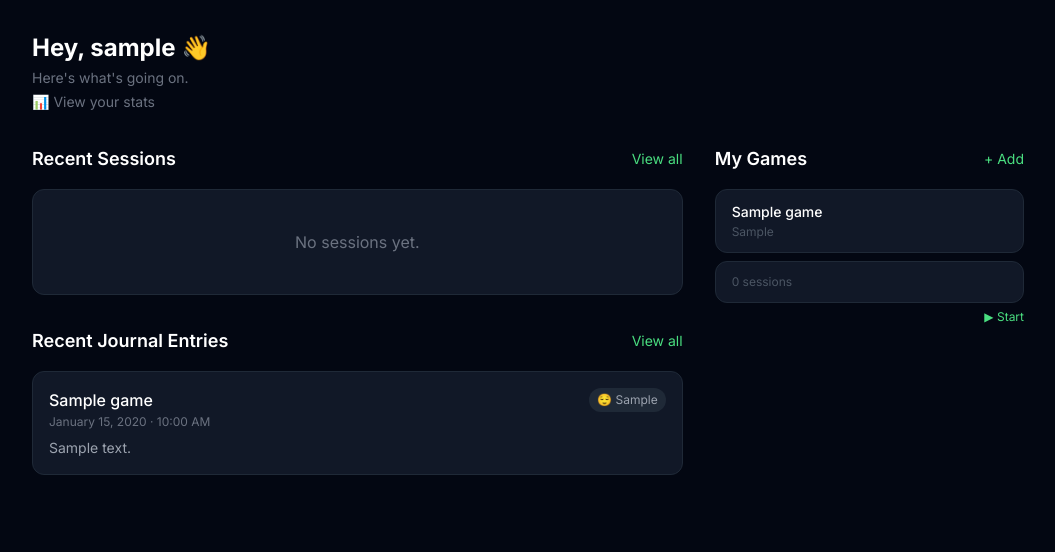
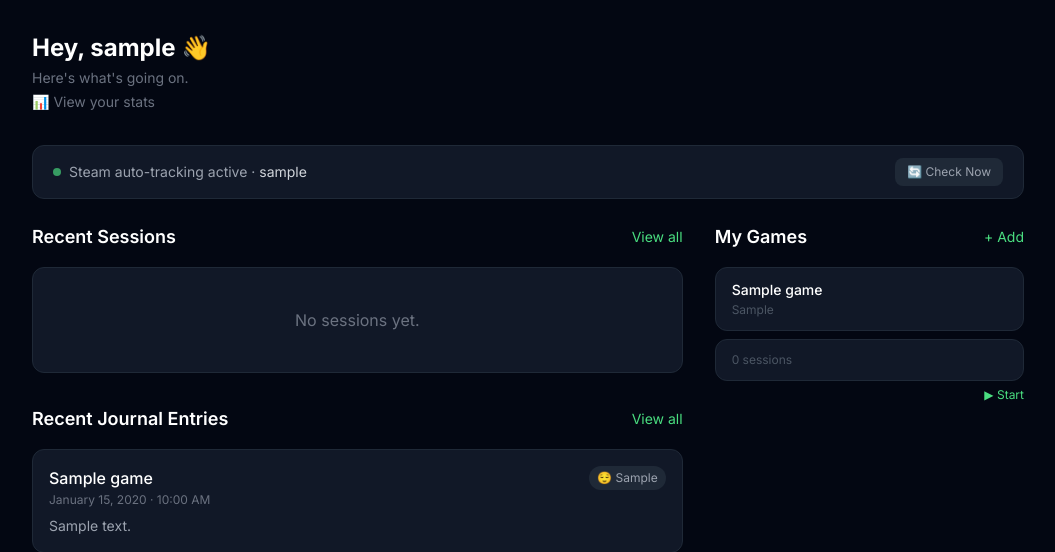
Before and after one commit to Rilcantus/QuickSave, a Django app: page /dashboard/ in a window 1280 px wide. Shown: the part 57-609 px from the top of the page, without its empty margins (112-1167 px from the left). Run offline with Django 5.2, Linux system fonts and the light colour scheme; a user stored in the database is signed in; tables that the repository leaves empty hold one stand-in row (values such as "Sample post"); data that the repository does not hold is empty; some libraries are stand-ins or nearby versions.

Commit message:
added steam check at top

```diff
--- a/accounts/views.py
+++ b/accounts/views.py
@@ -177,8 +177,10 @@ def steam_poll_now(request):
             from .tasks import poll_steam_for_user
             poll_steam_for_user(request.user.pk)
             messages.success(request, "Steam status checked!")
-        return redirect('steam_settings')
-    return redirect('steam_settings')
+        # Redirect back to wherever the user came from
+        next_url = request.POST.get('next') or request.META.get('HTTP_REFERER') or 'dashboard'
+        return redirect(next_url)
+    return redirect('dashboard')
 
 @login_required
 def discord_oauth(request):
--- a/templates/dashboard.html
+++ b/templates/dashboard.html
@@ -86,6 +86,29 @@
       {% endfor %}
     </div>
   {% endif %}
+
+  {% if request.user.steam_id and request.user.steam_polling_enabled %}
+    <div class="flex items-center justify-between bg-gray-900 border border-gray-800 rounded-xl px-5 py-3 mb-6">
+      <div class="flex items-center gap-2">
+        <span class="w-2 h-2 bg-brand-400 rounded-full animate-pulse"></span>
+        <p class="text-gray-400 text-sm">
+          Steam auto-tracking active
+          {% if request.user.steam_username %}
+            · <span class="text-gray-300">{{ request.user.steam_username }}</span>
+          {% endif %}
+        </p>
+      </div>
+      <form method="POST" action="{% url 'steam_poll_now' %}">
+        {% csrf_token %}
+        <input type="hidden" name="next" value="{% url 'dashboard' %}" />
+        <button type="submit"
+          class="text-xs bg-gray-800 hover:bg-brand-500 hover:text-white text-gray-400 px-3 py-1.5 rounded-lg transition">
+          🔄 Check Now
+        </button>
+      </form>
+    </div>
+    {% endif %}
+
 
   <!-- Main grid -->
   <div class="grid grid-cols-1 lg:grid-cols-3 gap-8 pb-16">
```
